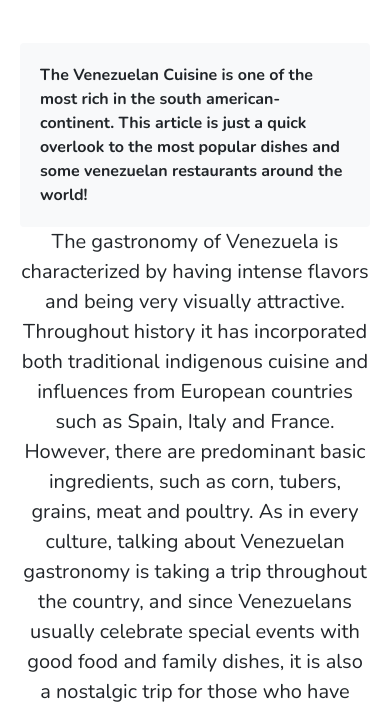
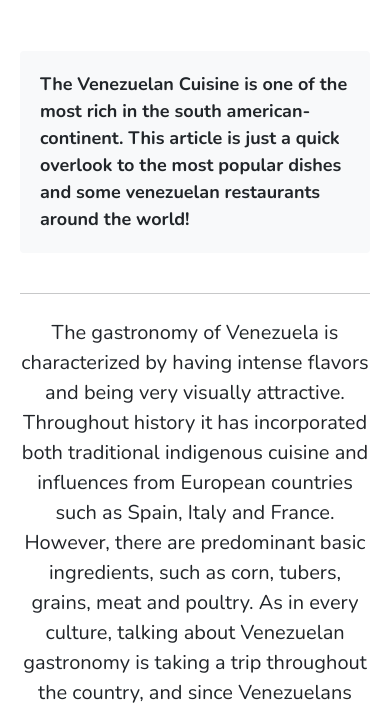
Before and after one commit to carmeneli1019/venezuelan-gastronomy, a plain HTML site: page index.html in a window 390 px wide. Shown: the part 484-1195 px from the top of the page. Drawn offline with nearby package versions, Linux system fonts and the light colour scheme.

Commit message:
Changed intro text styling

```diff
--- a/index.html
+++ b/index.html
@@ -48,15 +48,21 @@
             <h1 class="">Venezuelan Gastronomy</h1>
         </div>
 
-    <p class="mt-5 intro-text text-justify bg-light rounded">
-      The Venezuelan Cuisine is one of the most rich in the south american-continent. This article is just a quick overlook to the most popular dishes and some venezuelan restaurants around the world!
-    </p>
+
 
 
 <div class="container gallery">
+  <div class="row">
+    <div class="col-md-12">
+      <p class="mt-5 mb-4 intro-text text-justify bg-light rounded">
+        The Venezuelan Cuisine is one of the most rich in the south american-continent. This article is just a quick overlook to the most popular dishes and some venezuelan restaurants around the world!
+      </p>
+    </div>
+  </div>
+<hr>
 <div class="row">
-  <div class="col-md-12 description">
-    <p>
+  <div class="mt-2 col-md-12 description">
+    <p >
       The gastronomy of Venezuela is characterized by having intense flavors and being very visually attractive. Throughout history it has incorporated both traditional indigenous cuisine and influences from European countries such as Spain, Italy and France. However, there are predominant basic ingredients, such as corn, tubers, grains, meat and poultry.
 
       As in every culture, talking about Venezuelan gastronomy is taking a trip throughout the country, and since Venezuelans usually celebrate special events with good food and family dishes, it is also a nostalgic trip for those who have ever had contact with this culture.
--- a/styles/styles.css
+++ b/styles/styles.css
@@ -32,7 +32,6 @@ display: block;
 .intro-text {
 font-size: 25px;
 font-weight: bold;
-margin: 50px;
 padding: 20px;
 }
 
@@ -97,10 +96,11 @@ width: var(--item-max-width);
 
   .intro-text {
       margin: 0 auto;
+      font-size: 20px;
   }
 
     .intro-text, .gallery-item p {
-        font-size: 16px;
+        font-size: 18px;
     }
 
     .gallery-item {
```
